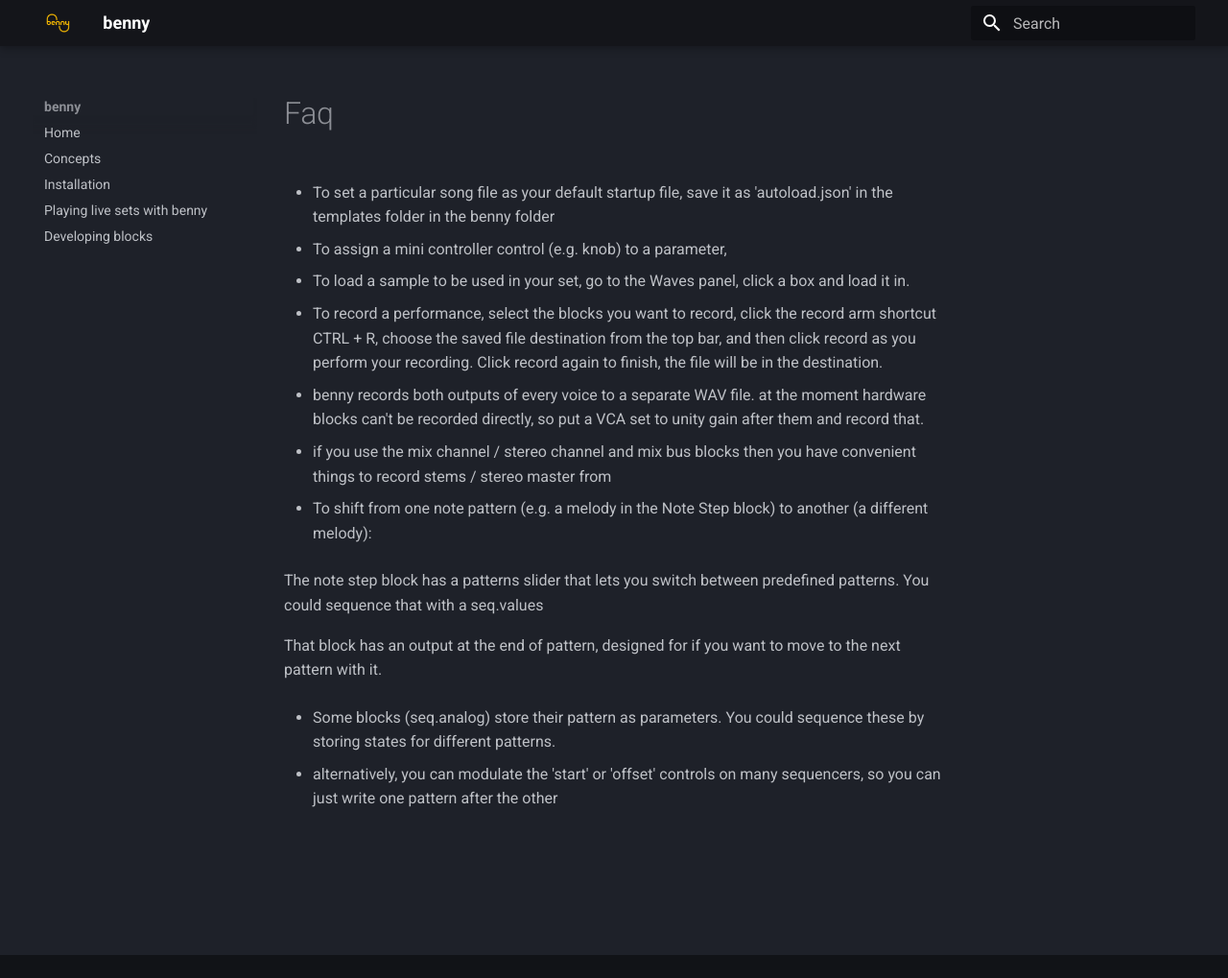
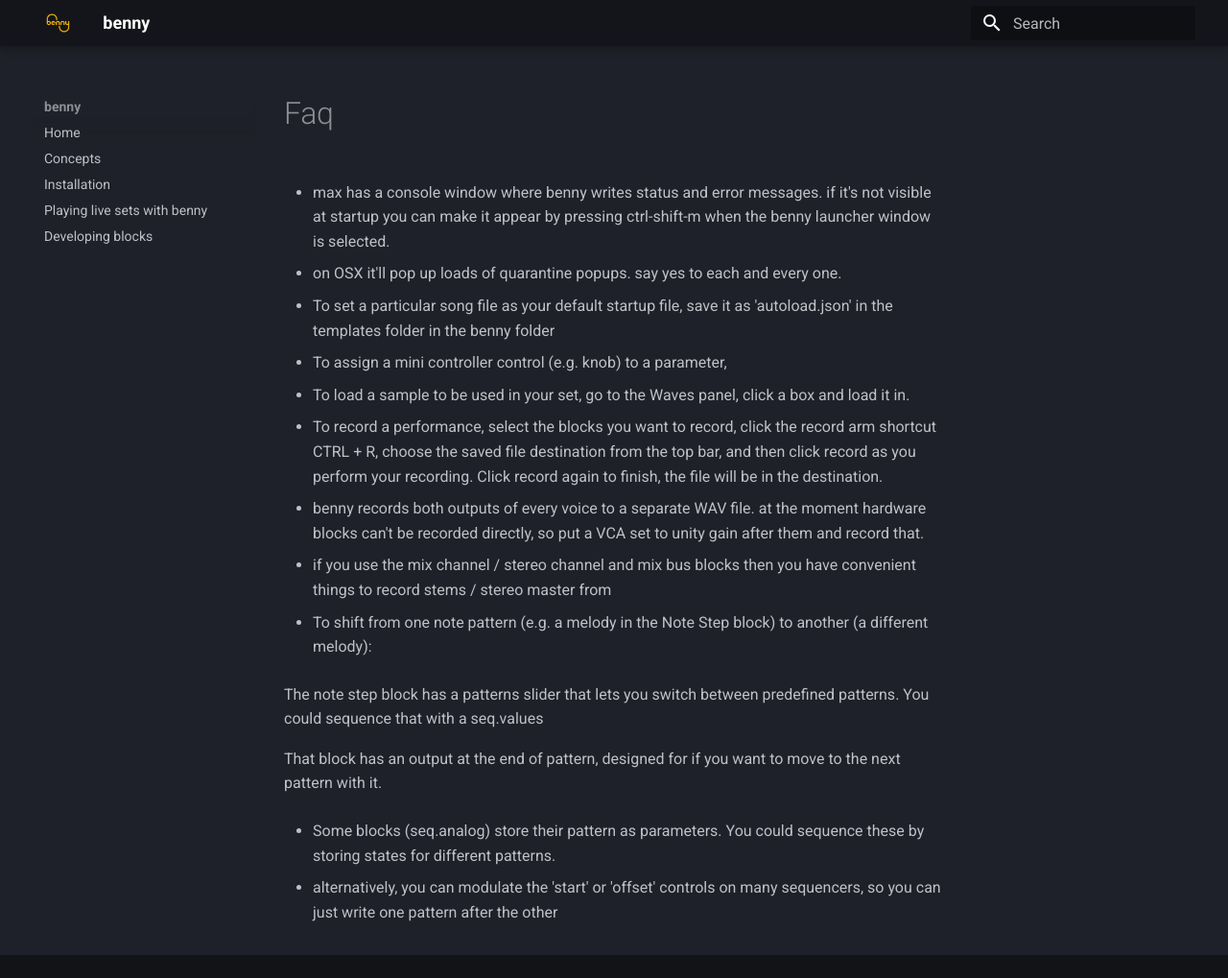
Before and after one commit to playbenny/benny_manual, an MkDocs documentation site: the page built from docs/faq.md, in a window 1280 px wide and 1019 px high. Shown: the whole window at 96% size. Built offline with MkDocs 1.6.1 and Material for MkDocs 9.7.7, drawn with Linux system fonts in a browser that asks for light colours.

Commit message:
Update faq.md

```diff
--- a/docs/faq.md
+++ b/docs/faq.md
@@ -1,3 +1,7 @@
+- max has a console window where benny writes status and error messages. if it's not visible at startup you can make it appear by pressing ctrl-shift-m when the benny launcher window is selected.
+
+- on OSX it'll pop up loads of quarantine popups. say yes to each and every one.
+
 - To set a particular song file as your default startup file, save it as 'autoload.json' in the templates folder in the benny folder
 
 
```
